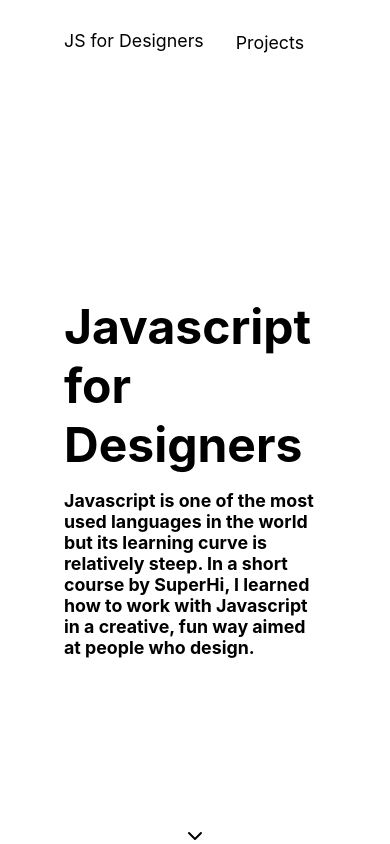
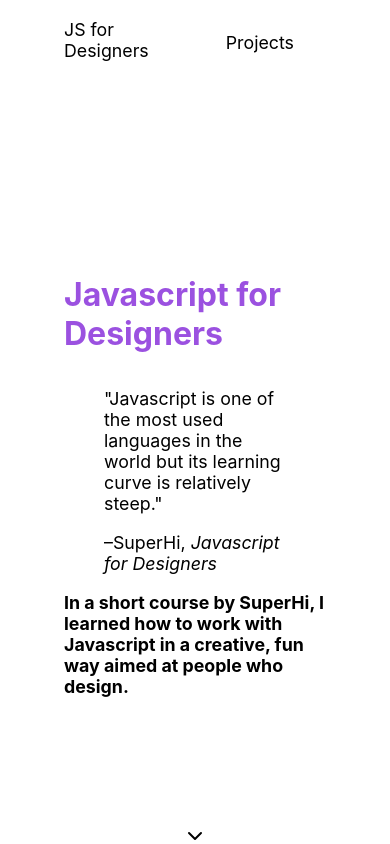
Before and after one commit to gideonibemerejr/js-for-designers, a React (Create React App) app: page / in a window 390 px wide. Shown: the top 844 px of the page. Built offline with nearby package versions, Linux system fonts and the light colour scheme.

Commit message:
Update README.md, add Circle component stubb-up, and add https to links

```diff
--- a/src/App.css
+++ b/src/App.css
@@ -58,8 +58,8 @@
 }
 
 .App-link:hover {
-  color: #09d3ac;
-  border-bottom: 2px solid #09d3ac;
+  color: #9b51e0;
+  border-bottom: 2px solid #9b51e0;
   transition: color 0.5s;
 }
 
@@ -131,7 +131,7 @@
   }
 }
 
-@media screen and (max-width: 900px) {
+@media screen and (max-width: 768px) {
   .App-header {
     background-image: none;
   }
@@ -139,8 +139,7 @@
     width: 100%;
   }
   .App-header--text > h1 {
-    font-size: 3rem;
-    margin-bottom: 1rem;
+    font-size: 2rem;
   }
 }
 
--- a/src/App.js
+++ b/src/App.js
@@ -14,6 +14,9 @@
             <li>
               <a className="App-link" href="#Projects">Projects</a>
             </li>
+            <li>
+              <a href="https://www.gideonjr.com"></a><div className="circle"></div>
+            </li>
 
           </ul>
         </nav>
@@ -23,8 +26,17 @@
             <h1>
             Javascript for Designers
             </h1>
+            <blockquote cite="https://www.superhi.com/courses/javascript-for-designers">
+
+            <p>
+            "Javascript is one of the most used languages in the world but its learning curve is relatively steep."
+            </p>
+            <footer>–SuperHi, <cite>Javascript for Designers</cite></footer>
+            </blockquote>
+
             <h4>
-            Javascript is one of the most used languages in the world but its learning curve is relatively steep. In a short course by <a className="App-link" href="www.superhi.com">SuperHi</a>, I learned how to work with Javascript in a creative, fun way aimed at people who design.
+
+            In a short course by <a className="App-link" href="https://www.superhi.com">SuperHi</a>, I learned how to work with Javascript in a creative, fun way aimed at people who design.
 
             </h4>
           </article>
@@ -37,7 +49,7 @@
       <main id="Projects" className="App-projects-list">
         <div  className="App-section-heading">
         <h2>Projects</h2>
-        <p>These projects were completed with <a className="App-link" href="www.superhi.com"><i>SuperHi</i></a></p>
+        <p>These projects were completed with <a className="App-link" href="https://www.superhi.com"><i>SuperHi</i></a></p>
         </div>
         {
           data.map((project, idx) => (
--- a/src/index.css
+++ b/src/index.css
@@ -19,6 +19,7 @@
 }
 
 h1 {
+  color: #9b51e0;
   font-size: 4rem;
 }
 h1,
@@ -27,5 +28,5 @@
 h4,
 h5,
 h6 {
-  margin: 0 0 1rem 0;
+  margin: 0;
 }
```
Also changed, not shown: src/Components/Circle/circle.css (added, +15 -0 lines), src/Components/Circle/index.jsx (added), src/Components/index.js (added).
